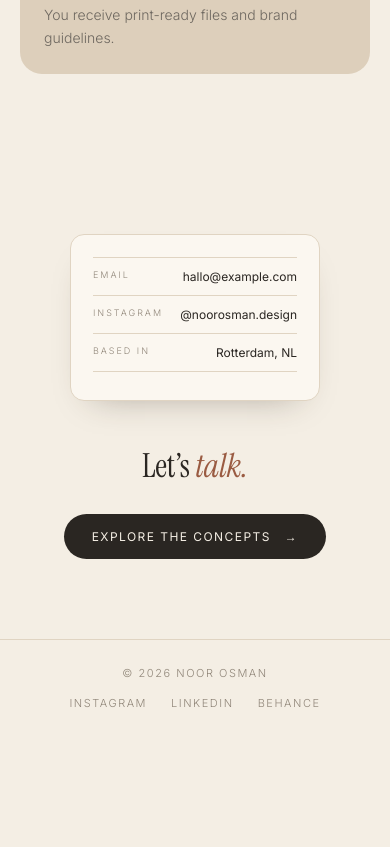
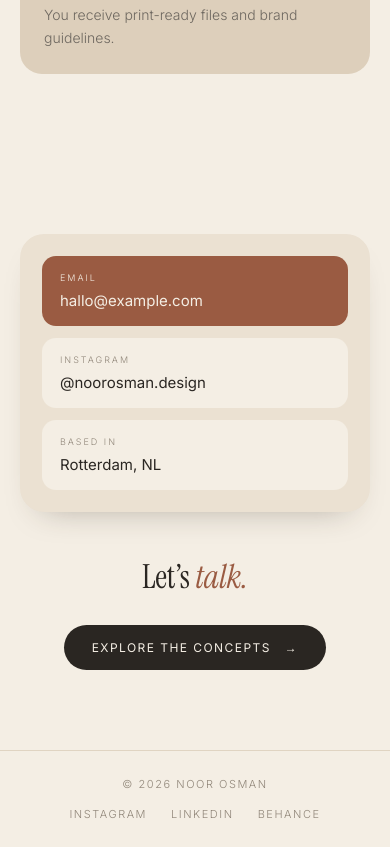
Before and after one commit to umpreneur/noor-osman-portfolio, a plain HTML site: page index.html in a window 390 px wide. Shown: the part 3492-4339 px from the top of the page. Before the commit the page ends 4228 px from the top, so only its background shows below. Drawn offline with Linux system fonts and the light colour scheme.

Commit message:
Introduce Noor and card together with transition; restyle contact card

```diff
--- a/index.html
+++ b/index.html
@@ -268,6 +268,32 @@
   .step .k{font-family:var(--serif);font-size:58px;line-height:1;color:var(--accent);letter-spacing:-.04em}
   .step h5{margin-top:26px}
   @media(max-width:640px){.step{padding:24px}.step .k{font-size:48px}}
+
+  #intro{transition:opacity .35s var(--ease),visibility .35s}
+  .intro-inner{display:grid;grid-template-columns:auto 280px;gap:14px 60px;align-items:center;text-align:left}
+  .intro-name{grid-column:1;grid-row:1;align-self:end;font-size:clamp(44px,6vw,88px)}
+  .intro-sub{grid-column:1;grid-row:2;align-self:start;margin-top:0;max-width:300px;line-height:1.8}
+  .intro-card-slot{grid-column:2;grid-row:1/3}
+  .intro-card{width:280px;margin:0;transform-origin:top left;position:relative;z-index:2;animation:rise 1s var(--ease) both}
+  .intro-card .portrait{height:240px}
+  #intro.leaving{background:transparent;pointer-events:none}
+  #intro.leaving .intro-name,#intro.leaving .intro-sub{opacity:0;transition:opacity .5s;animation:none}
+  body:has(#intro:not(.done)) #badge{visibility:hidden}
+  .back-card{width:min(430px,100%);padding:30px;background:var(--paper-2);transform:none;border:0;border-radius:24px}
+  .back-card ul{border:0;margin:0;display:grid;gap:12px}
+  .back-card li{border:0;background:var(--paper);border-radius:14px;padding:16px 18px;flex-direction:column;gap:8px}
+  .back-card li:first-child{background:var(--accent);color:var(--paper)}
+  .back-card li:first-child span{color:inherit}
+  .back-card li b{font-size:15px;overflow-wrap:anywhere}
+  @media(max-width:640px){
+    .intro-inner{grid-template-columns:1fr;gap:12px;text-align:center}
+    .intro-name{grid-column:1;grid-row:1;font-size:44px}
+    .intro-sub{grid-column:1;grid-row:2;justify-self:center;font-size:9px}
+    .intro-card-slot{grid-column:1;grid-row:3;margin-top:18px;justify-self:center}
+    .intro-card{width:230px}
+    .intro-card .portrait{height:180px}
+    .back-card{padding:22px}
+  }
 </style>
 </head>
 <body>
@@ -289,6 +315,7 @@
   <div class="intro-inner">
     <div class="intro-name" data-me="name"></div>
     <div class="intro-sub" data-t="role"></div>
+    <div class="intro-card-slot" aria-hidden="true"></div>
   </div>
 </div>
 
@@ -495,6 +522,10 @@
     <div class="card-name"><div><div class="n">${ME.name}</div><small data-t="badge.role"></small></div></div>`;
   document.getElementById("badge").innerHTML = badgeHTML;
   document.getElementById("badge2").innerHTML = badgeHTML;
+  const introCard = document.createElement("div");
+  introCard.className = "card intro-card";
+  introCard.innerHTML = badgeHTML;
+  document.querySelector(".intro-card-slot").appendChild(introCard);
 
   /* ---- taal wisselen ---- */
   function setLang(lang, animate){
@@ -623,7 +654,22 @@
 
   /* ---- intro + reveal ---- */
   addEventListener("load", () => {
-    setTimeout(() => { document.getElementById("intro").classList.add("done"); setTimeout(start, 300); }, reduce ? 0 : 2200);
+    setTimeout(() => {
+      const intro = document.getElementById("intro");
+      if (reduce) { intro.classList.add("done"); return; }
+      const from = introCard.getBoundingClientRect();
+      const to = document.getElementById("badge").getBoundingClientRect();
+      intro.classList.add("leaving");
+      const flight = introCard.animate([
+        { transform: "translate(0,0) scale(1)" },
+        { transform: `translate(${to.left - from.left}px,${to.top - from.top}px) scale(${to.width / from.width},${to.height / from.height})` }
+      ], { duration: 1100, easing: "cubic-bezier(.22,1,.36,1)", fill: "forwards" });
+      flight.finished.then(() => {
+        intro.classList.add("done");
+        document.body.classList.add("intro-complete");
+        setTimeout(start, 300);
+      });
+    }, reduce ? 0 : 1800);
   });
   const io = new IntersectionObserver(es => es.forEach(e => {
     if (e.isIntersecting){ e.target.classList.add("in"); io.unobserve(e.target); }
```
